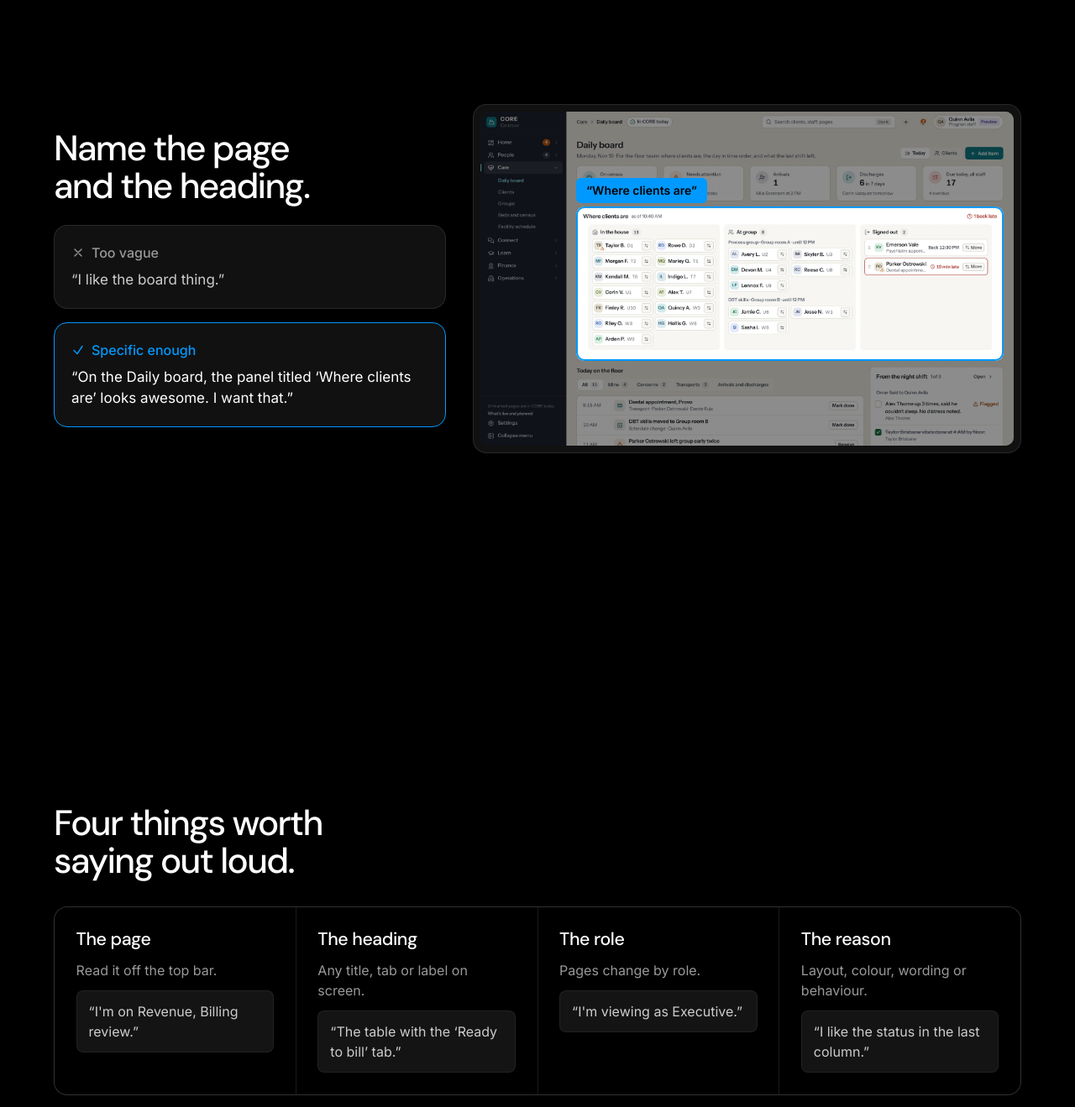
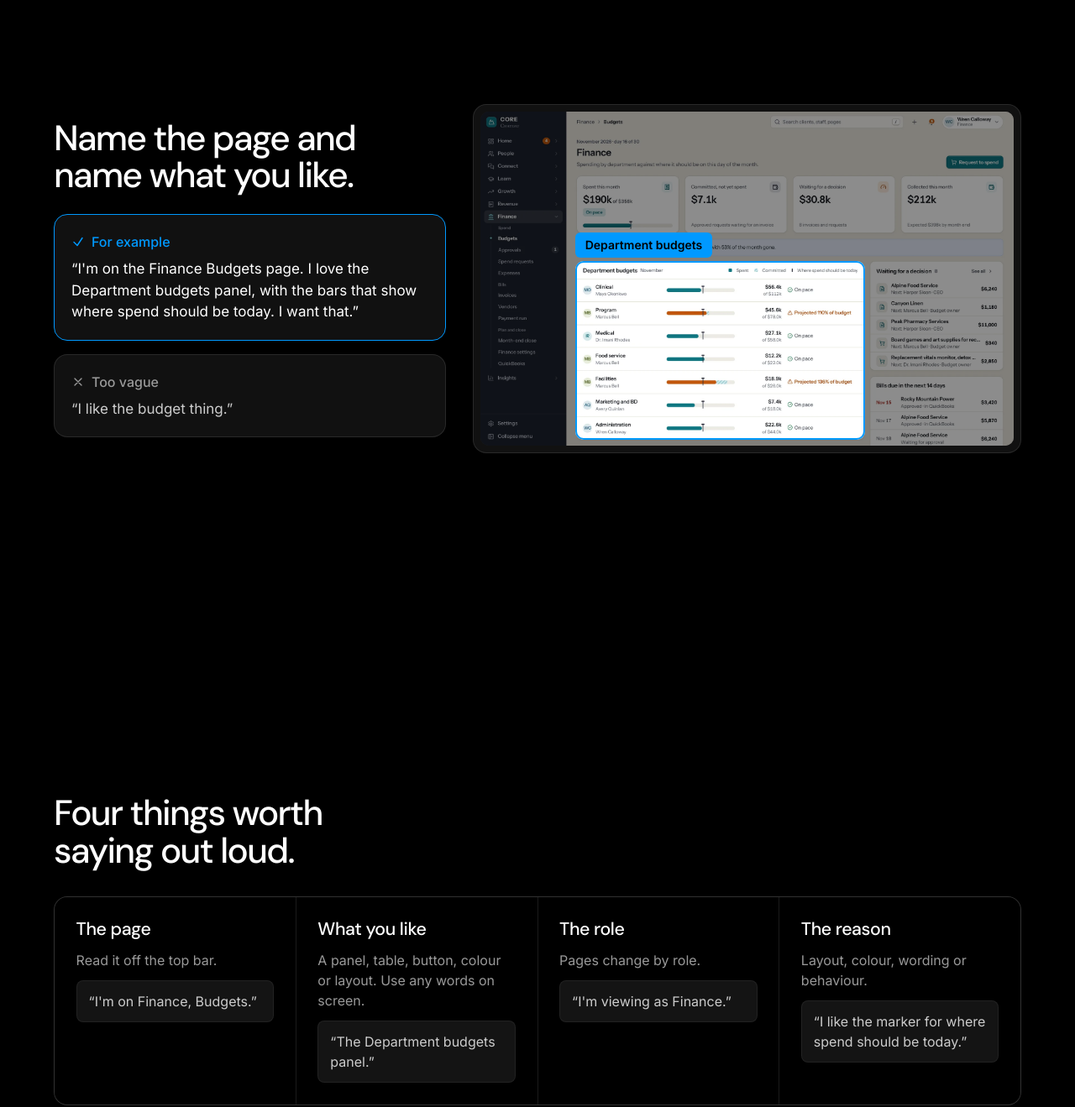
Before and after one commit to ChateauHealth/core-mockup-guide, a plain HTML site: page index.html in a window 1280 px wide. Shown: the part 6440-7759 px from the top of the page at 84% size. Drawn offline with Linux system fonts and the light colour scheme.

Commit message:
Use a Finance example on the naming slide and refresh the screenshots
The naming slide now reads 'Name the page and name what you like' with a
Finance Budgets example. Screenshots match the mockup after its pass 21.

Co-Authored-By: Claude Fable 5.2 <noreply@anthropic.com>

```diff
--- a/index.html
+++ b/index.html
@@ -378,7 +378,7 @@ End the file with a short note on using it in CORE: the mockup is plain React an
     <figure class="frame reveal" style="--i:1">
       <div class="shot">
         <img src="assets/screen-home-exec.webp" alt="The mockup's Home dashboard for the Executive role: census, money collected, a Needs your attention list and a Waiting on you list." width="1920" height="1200" loading="lazy">
-        <span class="mark soft below" style="left:83%;top:0.8%;width:15.4%;height:4.6%"><span>Role switcher</span></span>
+        <span class="mark soft below" style="left:86%;top:0.8%;width:12.2%;height:4.6%"><span>Role switcher</span></span>
       </div>
     </figure>
   </div>
@@ -406,23 +406,23 @@ End the file with a short note on using it in CORE: the mockup is plain React an
   <div class="wrap split">
     <div class="text">
       <div class="head">
-        <h2 id="h9" class="reveal">Name the page and the heading.</h2>
+        <h2 id="h9" class="reveal">Name the page and name what you like.</h2>
       </div>
       <div class="pair reveal" style="--i:1">
+        <div class="quote good">
+          <span class="k"><svg width="16" height="16" viewBox="0 0 24 24" fill="none" stroke="currentColor" stroke-width="2.2" stroke-linecap="round" stroke-linejoin="round" aria-hidden="true"><path d="m4.5 12.75 6 6 9-13.5"/></svg>For example</span>
+          <p>&ldquo;I'm on the Finance Budgets page. I love the Department budgets panel, with the bars that show where spend should be today. I want that.&rdquo;</p>
+        </div>
         <div class="quote">
           <span class="k"><svg width="16" height="16" viewBox="0 0 24 24" fill="none" stroke="currentColor" stroke-width="2" stroke-linecap="round" aria-hidden="true"><path d="M6 6l12 12M18 6 6 18"/></svg>Too vague</span>
-          <p>&ldquo;I like the board thing.&rdquo;</p>
-        </div>
-        <div class="quote good">
-          <span class="k"><svg width="16" height="16" viewBox="0 0 24 24" fill="none" stroke="currentColor" stroke-width="2.2" stroke-linecap="round" stroke-linejoin="round" aria-hidden="true"><path d="m4.5 12.75 6 6 9-13.5"/></svg>Specific enough</span>
-          <p>&ldquo;On the Daily board, the panel titled &lsquo;Where clients are&rsquo; looks awesome. I want that.&rdquo;</p>
+          <p>&ldquo;I like the budget thing.&rdquo;</p>
         </div>
       </div>
     </div>
     <figure class="frame reveal" style="--i:1">
       <div class="shot">
-        <img src="assets/screen-daily-board.webp" alt="The mockup's Daily board. The panel titled Where clients are is outlined: three columns for In the house, At group and Signed out." width="1920" height="1200" loading="lazy">
-        <span class="mark" style="left:18%;top:28.4%;width:80.1%;height:46.3%"><span>&ldquo;Where clients are&rdquo;</span></span>
+        <img src="assets/screen-budgets.webp" alt="The mockup's Finance Budgets page. The Department budgets panel is outlined: one row per department with a spending bar, a marker for where spend should be today, and a status." width="1920" height="1200" loading="lazy">
+        <span class="mark" style="left:17.8%;top:44.6%;width:54.3%;height:53.7%"><span>Department budgets</span></span>
       </div>
     </figure>
   </div>
@@ -435,10 +435,10 @@ End the file with a short note on using it in CORE: the mockup is plain React an
       <h2 id="h10" class="reveal">Four things worth saying out loud.</h2>
     </div>
     <ul class="cells c4 reveal" style="--i:1">
-      <li class="cell"><h3>The page</h3><p>Read it off the top bar.</p><span class="say">&ldquo;I'm on Revenue, Billing review.&rdquo;</span></li>
-      <li class="cell"><h3>The heading</h3><p>Any title, tab or label on screen.</p><span class="say">&ldquo;The table with the &lsquo;Ready to bill&rsquo; tab.&rdquo;</span></li>
-      <li class="cell"><h3>The role</h3><p>Pages change by role.</p><span class="say">&ldquo;I'm viewing as Executive.&rdquo;</span></li>
-      <li class="cell"><h3>The reason</h3><p>Layout, colour, wording or behaviour.</p><span class="say">&ldquo;I like the status in the last column.&rdquo;</span></li>
+      <li class="cell"><h3>The page</h3><p>Read it off the top bar.</p><span class="say">&ldquo;I'm on Finance, Budgets.&rdquo;</span></li>
+      <li class="cell"><h3>What you like</h3><p>A panel, table, button, colour or layout. Use any words on screen.</p><span class="say">&ldquo;The Department budgets panel.&rdquo;</span></li>
+      <li class="cell"><h3>The role</h3><p>Pages change by role.</p><span class="say">&ldquo;I'm viewing as Finance.&rdquo;</span></li>
+      <li class="cell"><h3>The reason</h3><p>Layout, colour, wording or behaviour.</p><span class="say">&ldquo;I like the marker for where spend should be today.&rdquo;</span></li>
     </ul>
   </div>
 </section>
@@ -453,7 +453,7 @@ End the file with a short note on using it in CORE: the mockup is plain React an
         <p class="lede reveal" style="--i:2">Claude writes one file in your review folder. Each pick lists <strong>where it is, what it's for, what you liked and the code that builds it.</strong></p>
       </div>
     </div>
-    <div class="doc reveal" style="--i:2" role="img" aria-label="Example of the picks file. Pick 1: Where clients are, a component. Where: Care, Daily board, under the heading Where clients are, viewed as Program staff. What it's for: shows who is in the house, at group or signed out right now. What you liked: three columns and the late flag. Code: src/pages/care.jsx and src/styles/components.css.">
+    <div class="doc reveal" style="--i:2" role="img" aria-label="Example of the picks file. Pick 1: Department budgets, a component. Where: Finance, Budgets, under the heading Department budgets, viewed as Finance. What it's for: shows each department's spending against its monthly budget. What you liked: the bars that show where spend should be today. Code: src/pages/finance.jsx and src/components/spend.jsx.">
       <div class="cbHead">
         <span class="cbFile">
           <svg viewBox="0 0 24 24" width="16" height="16" fill="none" stroke="currentColor" stroke-width="1.8" stroke-linecap="round" stroke-linejoin="round" aria-hidden="true"><path d="M14 3H7a2 2 0 0 0-2 2v14a2 2 0 0 0 2 2h10a2 2 0 0 0 2-2V8z"/><path d="M14 3v5h5"/></svg>
@@ -461,15 +461,15 @@ End the file with a short note on using it in CORE: the mockup is plain React an
         </span>
       </div>
       <div class="docBody" aria-hidden="true">
-        <h3>1. Where clients are</h3>
+        <h3>1. Department budgets</h3>
         <dl>
           <div><dt>Type</dt><dd>Component</dd></div>
-          <div><dt>Where</dt><dd>Care &rsaquo; Daily board, heading &ldquo;Where clients are&rdquo;, as Program staff</dd></div>
-          <div><dt>What it's for</dt><dd>Shows who is in the house, at group or signed out right now</dd></div>
-          <div><dt>What you liked</dt><dd>&ldquo;Three columns, and the late flag jumps out.&rdquo;</dd></div>
-          <div><dt>Code</dt><dd class="mono">core-vision-prototype/src/pages/care.jsx<br>core-vision-prototype/src/styles/components.css</dd></div>
+          <div><dt>Where</dt><dd>Finance &rsaquo; Budgets, heading &ldquo;Department budgets&rdquo;, as Finance</dd></div>
+          <div><dt>What it's for</dt><dd>Shows each department's spending against its monthly budget</dd></div>
+          <div><dt>What you liked</dt><dd>&ldquo;The bars that show where spend should be today.&rdquo;</dd></div>
+          <div><dt>Code</dt><dd class="mono">core-vision-prototype/src/pages/finance.jsx<br>core-vision-prototype/src/components/spend.jsx</dd></div>
         </dl>
-        <p class="more">2. Billing review table &nbsp;&middot;&nbsp; 3. Needs your attention list &nbsp;&middot;&nbsp; &hellip;</p>
+        <p class="more">2. Waiting for a decision list &nbsp;&middot;&nbsp; 3. Billing review table &nbsp;&middot;&nbsp; &hellip;</p>
       </div>
     </div>
   </div>
```
Also changed, not shown: assets/screen-billing.webp (deleted), assets/screen-budgets.webp (added), assets/screen-daily-board.webp (deleted), assets/screen-home-exec.webp.
